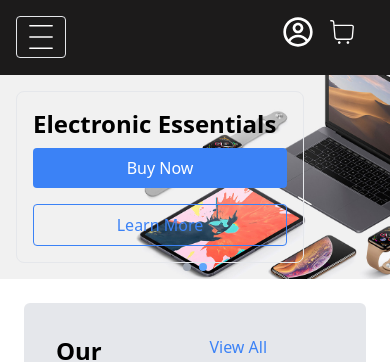
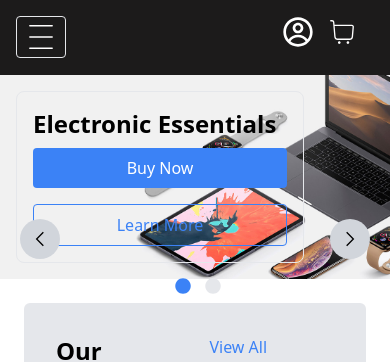
Before and after one commit to lazyshivam/Mobile_Shop-pocket_palace-, a React (Vite) app: page / in a window 390 px wide. Shown: the top 362 px of the page. Built offline with nearby package versions, Linux system fonts and the light colour scheme; no server answers; some icons are missing.

Commit message:
slider implemented in landingPage

```diff
--- a/src/admin/AddProducts.jsx
+++ b/src/admin/AddProducts.jsx
@@ -8,7 +8,7 @@ const AddProducts = () => {
     brand: "",
     model: "",
     specifications: "",
-    price: 0,
+    price:'',
     releaseDate: new Date(),
     images: [],
     type: "",
--- a/src/components/Home.jsx
+++ b/src/components/Home.jsx
@@ -1,5 +1,6 @@
 import React, { useState, useEffect } from "react";
 import { GrNext, GrPrevious } from "react-icons/gr";
+import { FaCircle } from "react-icons/fa";
 import image1 from "../assets/Main-banner-1-1903x580.jpg";
 import image2 from "../assets/Main-banner-2-1903x580.jpg";
 import LandingPage from "./utitlityComponents/LandingPage";
@@ -8,8 +9,12 @@ import ServicesGrid from "./ServicesGrid";
 import BlogCard from "./utitlityComponents/BlogCard";
 import Company from "./Company";
 import CompanyLogoSlider from "./CompanyLogoSlider";
+import { useGetAllProductsQuery } from "../services/api";
+import Slider from "react-slick";
 
 const Home = () => {
+  const { data: mobilesData, error, isLoading } = useGetAllProductsQuery();
+
   const mobiles = [
     {
       title: "Galaxy S13+ Ultra.",
@@ -28,63 +33,85 @@ const Home = () => {
   const [currentPage, setCurrentPage] = useState(0);
   const [isHovered, setIsHovered] = useState(false);
 
-  const nextPage = () => {
-    setCurrentPage((prevPage) => (prevPage + 1) % mobiles.length);
+  const CustomPrevArrow = (props) => (
+    <div
+      onClick={props.onClick}
+      className="absolute  top-36 left-5 bg-gray-300 p-3 rounded-full cursor-pointer z-10"
+    >
+      {/* Your custom prev arrow content */}
+      <GrPrevious />
+    </div>
+  );
+
+  const CustomNextArrow = (props) => (
+    <div
+      onClick={props.onClick}
+      className="absolute top-36 right-5 bg-gray-300 p-3 rounded-full cursor-pointer z-10"
+    >
+      {/* Your custom next arrow content */}
+      <GrNext />
+    </div>
+  );
+
+  const settings = {
+    dots: true,
+    infinite: true,
+    speed: 500,
+    slidesToShow: 1, // Set slidesToShow to the number of logos
+    slidesToScroll: 1,
+    autoplay: true,
+    autoplaySpeed: 2000, // Set the autoplay speed in milliseconds
+    arrows: true,
+    beforeChange: (next) => setCurrentPage(next),
+    appendDots: (dots) => (
+      <ul className="p-0 flex justify-center">
+        {dots.map((dot, index) => (
+          <li
+            key={index}
+            className={`dot ${
+              index === currentPage ? "active text-blue-500" : "text-gray-200"
+            }`}
+          >
+            {dot}
+          </li>
+        ))}
+      </ul>
+    ),
+    customPaging: () => <FaCircle />,
+
+    prevArrow: <CustomPrevArrow />,
+    nextArrow: <CustomNextArrow />,
   };
 
-  const prevPage = () => {
-    setCurrentPage(
-      (prevPage) => (prevPage - 1 + mobiles.length) % mobiles.length
-    );
-  };
+  if (isLoading) {
+    return <div className="text-center text-2xl h-screen">Loading...</div>;
+  }
 
-  useEffect(() => {
-    const interval = setInterval(nextPage, 5000); // Change page every 5 seconds
-    return () => clearInterval(interval);
-  }, []);
-
+  console.log(mobilesData);
   return (
     <>
-      <div
-        className="relative flex flex-col md:flex-row md:h-[500px] overflow-hidden"
-        onMouseEnter={() => setIsHovered(true)}
-        onMouseLeave={() => setIsHovered(false)}
+      <Slider
+        {...settings}
+        className="relative flex flex-col md:flex-row md:h-[333px]"
+        // onMouseEnter={() => setIsHovered(true)}
+        // onMouseLeave={() => setIsHovered(false)}
       >
-        <LandingPage PageInfo={mobiles[currentPage]} />
-        {isHovered && (
-          <>
-            <button
-              onClick={prevPage}
-              className="absolute left-0 top-1/2 transform -translate-y-1/2 p-2 md:p-4 bg-gray-300 hover:bg-gray-400 text-white rounded-full"
-            >
-              <GrPrevious />
-            </button>
-            <button
-              onClick={nextPage}
-              className="absolute right-0 top-1/2 transform -translate-y-1/2 p-2 md:p-4 bg-gray-300 hover:bg-gray-400 text-white rounded-full"
-            >
-              <GrNext />
-            </button>
-          </>
-        )}
-        <div className="absolute bottom-2 left-0 right-0 flex justify-center space-x-2">
-          {mobiles.map((_, index) => (
-            <div
-              key={index}
-              className={`h-2 w-2 md:h-3 md:w-3  rounded-full ${
-                index === currentPage ? "bg-blue-400" : "bg-gray-400"
-              }`}
-            />
-          ))}
-        </div>
-      </div>
+        {mobiles?.map((items, index) => (
+          <div key={index} className="">
+            <LandingPage PageInfo={items} />
+          </div>
+        ))}
+      </Slider>
 
       <div className="container mx-auto p-6 md:p-12 ">
         <div className=" bg-gray-200  p-8 rounded-md">
           <div className="flex justify-between items-start">
             <h1 className="text-2xl font-bold">Our Products</h1>
             {/* Link to navigate to the all products page */}
-            <a to="/all-products" className="text-blue-500 hover:cursor-pointer hover:underline">
+            <a
+              to="/all-products"
+              className="text-blue-500 hover:cursor-pointer hover:underline"
+            >
               View All Products
             </a>
           </div>
@@ -98,7 +125,10 @@ const Home = () => {
           <div className="flex justify-between items-start">
             <h1 className="text-2xl font-bold">Our Best Selling Products</h1>
             {/* Link to navigate to the all products page */}
-            <a to="/all-products" className="text-blue-500 hover:cursor-pointer hover:underline">
+            <a
+              to="/all-products"
+              className="text-blue-500 hover:cursor-pointer hover:underline"
+            >
               View All Products
             </a>
           </div>
@@ -112,7 +142,10 @@ const Home = () => {
           <div className="flex justify-between items-start">
             <h1 className="text-2xl font-bold">Our New Products</h1>
             {/* Link to navigate to the all products page */}
-            <a to="/all-products" className="text-blue-500 hover:cursor-pointer hover:underline">
+            <a
+              to="/all-products"
+              className="text-blue-500 hover:cursor-pointer hover:underline"
+            >
               View All Products
             </a>
           </div>
@@ -121,38 +154,37 @@ const Home = () => {
         </div>
       </div>
       <div className="p-2 my-12  bg-gray-200">
-        <ServicesGrid/>
+        <ServicesGrid />
       </div>
       <div className="container mx-auto p-6 md:p-12 ">
         <div className=" p-8 rounded-md">
           <div className="flex justify-between items-start">
             <h1 className="text-2xl font-bold">From the Blogs</h1>
             {/* Link to navigate to the all products page */}
-            <a href="/all-products" className="text-blue-500 hover:cursor-pointer hover:underline">
+            <a
+              href="/all-products"
+              className="text-blue-500 hover:cursor-pointer hover:underline"
+            >
               View Our Blogs
             </a>
           </div>
           <hr className="bg-gray-400 p-[0.5px] mb-12 mt-2" />
           {
             <div className="grid sm:grid-cols-1  md:grid-cols-3 lg:grid-cols-4 gap-4">
-                {
-                    [0,1,2,3].map((items,index)=>(
-                        <div key={index} className="" >
-                            <BlogCard/>
-                        </div>
-                    ))
-                }
+              {[0, 1, 2, 3].map((items, index) => (
+                <div key={index} className="">
+                  <BlogCard />
+                </div>
+              ))}
             </div>
-
           }
         </div>
       </div>
 
       <div className="my-6  bg-white">
-      <hr className="bg-gray-200 p-[0.5px] " />
-       <CompanyLogoSlider/>
+        <hr className="bg-gray-200 p-[0.5px] " />
+        <CompanyLogoSlider />
       </div>
-
     </>
   );
 };
--- a/src/components/utitlityComponents/LandingPage.jsx
+++ b/src/components/utitlityComponents/LandingPage.jsx
@@ -1,6 +1,6 @@
 const LandingPage = ({ PageInfo }) => {
     const { title, discount, price } = PageInfo;
-
+   console.log(title, discount, price,"hii from landing page");
     return (
       <div
         className="flex-shrink-0 w-full  p-4 md:p-8 flex flex-col md:flex-row md:items-center justify-between"
```
